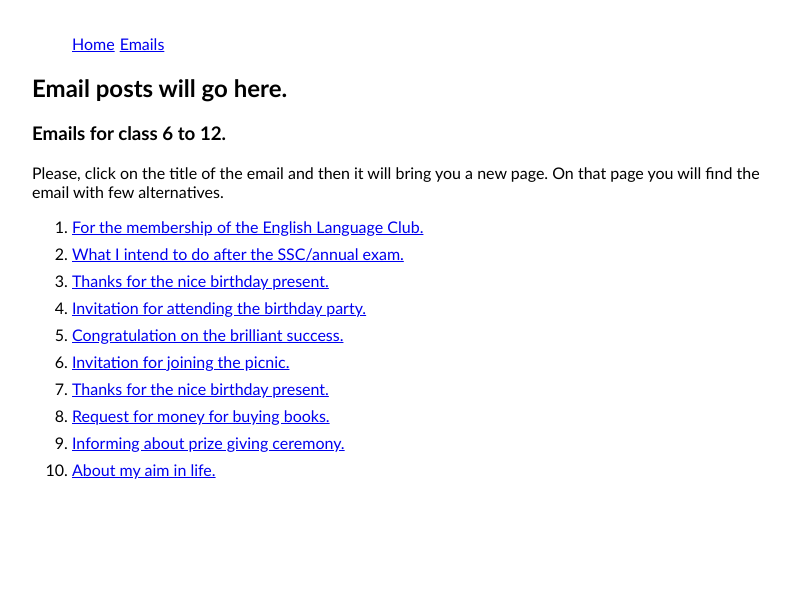
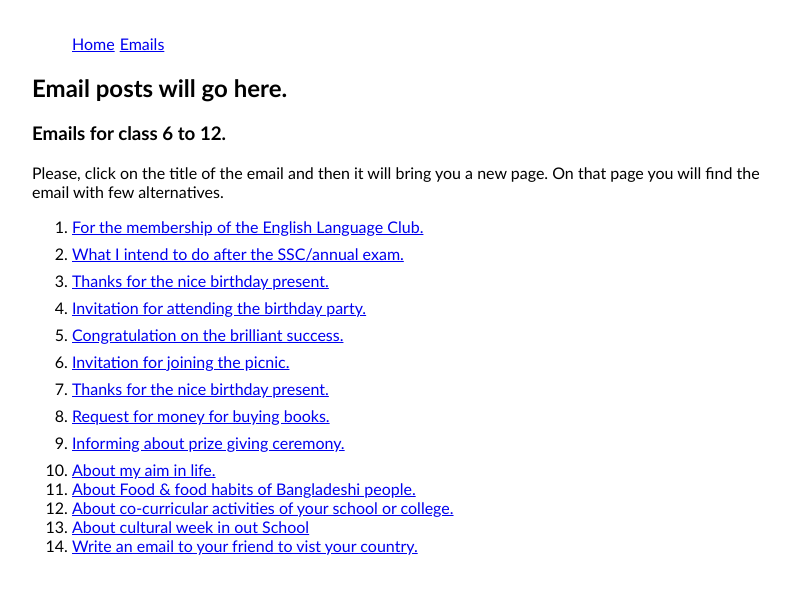
Before and after one commit to sreak/englishforowls, a Gatsby site: page /content/email in a window 1280 px wide. Shown: the whole page, without its empty margins (243-1033 px from the left). Built offline with nearby package versions, Linux system fonts and the light colour scheme; Gatsby itself is replaced by a stand-in of ours.

Commit message:
redesign the email folder

```diff
--- a/content/email-12/index.mdx
+++ b/content/email-12/index.mdx
@@ -1,7 +1,7 @@
 ---
 title: "Co-curricular activities of our school."
 date: "2021-01-01"
-slug: "co-curricular-activities-of-our-school."
+slug: "co-curricular-activities-of-our-school"
 ---
 
 Subject: Co-curricular activities of our school.
--- a/content/email-14/index.mdx
+++ b/content/email-14/index.mdx
@@ -1,7 +1,7 @@
 ---
 title: "About cultural week in out School."
 date: "2021-01-01"
-slug: "cultural-week-in-out-School."
+slug: "cultural-week-in-out-School"
 ---
 
 Subject: Informing about cultural week in out School.
--- a/content/email-7/index.mdx
+++ b/content/email-7/index.mdx
@@ -9,13 +9,19 @@ slug: "thanks-for-the-nice-birthday-present"
 Dear X,
 
 Thanks for your email. You have asked me to let you know that about my aim in life. Surely,
+
 I have an aim in life that I cherish. My aim in life is to be a doctor. There are many reasons to
+
 for choosing this profession. The poor village people of our country suffer from various diseases.
+
 But there is no qualified doctor to serve them. They have to depend on the quacks.
+
 So, I have decided to be a doctor to serve them. After obtaining the MBBS degree I will go different
+
 to seerve villagers. Even, I have a plan to set a cheritable dispensary in my native village.
 
 No more today. kindly pray for me so that I can achieve my goal.
+
 Your loving friend,
 
 Y.
--- a/content/email-8/index.mdx
+++ b/content/email-8/index.mdx
@@ -9,9 +9,13 @@ slug: "request-for-money-for-buying-books"
 Dear X,
 
 Please accept my salam first. I hope you are well. You know that I have been prompted
+
 to the next higher class. Our new class has already started. That's why I have to buy
+
 some new books for the new class. I need about 5000 tk for this. If possible please send me the
+
 amount as early as possible. Please pray for so that I can build a nice successful career.
+
 
 With best regards to mother and love to younger sister.
 
--- a/src/pages/content/email/index.js
+++ b/src/pages/content/email/index.js
@@ -1,21 +1,14 @@
-import * as React from "react"
+import * as React from "react";
 
-import { Link } from "gatsby"
-import Layout from "../../../components/layout"
+import { Link } from "gatsby";
+import Layout from "../../../components/layout";
 
+const EmailPost = () => {
+  const listStyle = {
+    marginTop: "8px",
+  };
 
-
-const EmailPost =()=>{
-
-
-    const listStyle={
-        marginTop: "8px"
-    }
-
-
-
-    return(
-
+  return (
     <Layout>
       <div>
         <h2>Email posts will go here.</h2>
@@ -24,7 +17,8 @@ const EmailPost =()=>{
           <h3>Emails for class 6 to 12.</h3>
           <p>
             Please, click on the title of the email and then it will bring you a
-          new page. On that page you will find the email with few alternatives.
+            new page. On that page you will find the email with few
+            alternatives.
           </p>
         </div>
         <div>
@@ -40,48 +34,80 @@ const EmailPost =()=>{
               </Link>
             </li>
 
-          <li  style={listStyle}>
+            <li style={listStyle}>
               <Link to="/content/thanks-for-the-nice-birthday-present/">
                 Thanks for the nice birthday present.
               </Link>
             </li>
 
-          <li  style={listStyle}>
+            <li style={listStyle}>
               <Link to="/content/invitation-for-attending-birthday-party/">
                 Invitation for attending the birthday party.
               </Link>
             </li>
 
-          <li  style={listStyle}>
+            <li style={listStyle}>
               <Link to="/content/congratulation-on-the-brilliant-success/">
                 Congratulation on the brilliant success.
               </Link>
             </li>
-          <li  style={listStyle}>
-            <Link to="/content/invitation-for-joining-a-picnic/">Invitation for joining the picnic.</Link>
+            <li style={listStyle}>
+              <Link to="/content/invitation-for-joining-a-picnic/">
+                Invitation for joining the picnic.
+              </Link>
             </li>
 
-          <li  style={listStyle}>
-            <Link to="/content/thanks-for-the-nice-birthday-present/">Thanks for the nice birthday present.</Link>
+            <li style={listStyle}>
+              <Link to="/content/thanks-for-the-nice-birthday-present/">
+                Thanks for the nice birthday present.
+              </Link>
             </li>
-          <li  style={listStyle}>
-            <Link to="/content/request-for-money-for-buying-books/">Request for money for buying books.</Link>
+            <li style={listStyle}>
+              <Link to="/content/request-for-money-for-buying-books/">
+                Request for money for buying books.
+              </Link>
             </li>
-          <li  style={listStyle}>
-            <Link to="/content/informing-about-prize-giving-ceremony">Informing about prize giving ceremony.</Link>
+
+            <li style={listStyle}>
+              <Link to="/content/informing-about-prize-giving-ceremony">
+                Informing about prize giving ceremony.
+              </Link>
             </li>
-          <li  style={listStyle}>
-            <Link to="/content/about-my-aim-in-life">About my aim in life.</Link>
+
+            <li style={listStyle}>
+              <Link to="/content/about-my-aim-in-life">
+                About my aim in life.
+              </Link>
+            </li>
+
+            <li>
+              <Link to="/contnt/food-and-food-habits-of-the-of-Bangladesh">
+                About Food & food habits of Bangladeshi people.
+              </Link>
+            </li>
+
+            <li>
+              <Link to="/contnt/co-curricular-activities-of-our-school">
+                About co-curricular activities of your school or college.
+              </Link>
+            </li>
+
+            <li>
+              <Link to="/contnt/cultural-week-in-out-School">
+                About cultural week in out School
+              </Link>
+            </li>
+
+            <li>
+              <Link to="/contnt/inviting-to-visit-Bangladesh">
+                Write an email to your friend to vist your country.
+              </Link>
             </li>
           </ol>
         </div>
       </div>
+    </Layout>
+  );
+};
 
-</Layout>
-    )
-}
-
-
-
-
-export default EmailPost
+export default EmailPost;
```
Also changed, not shown: content/email13/index.mdx (+9 -0 lines), content/emal-11/index.mdx (+9 -0 lines). Lines whose indentation alone changed are shown as unchanged.
